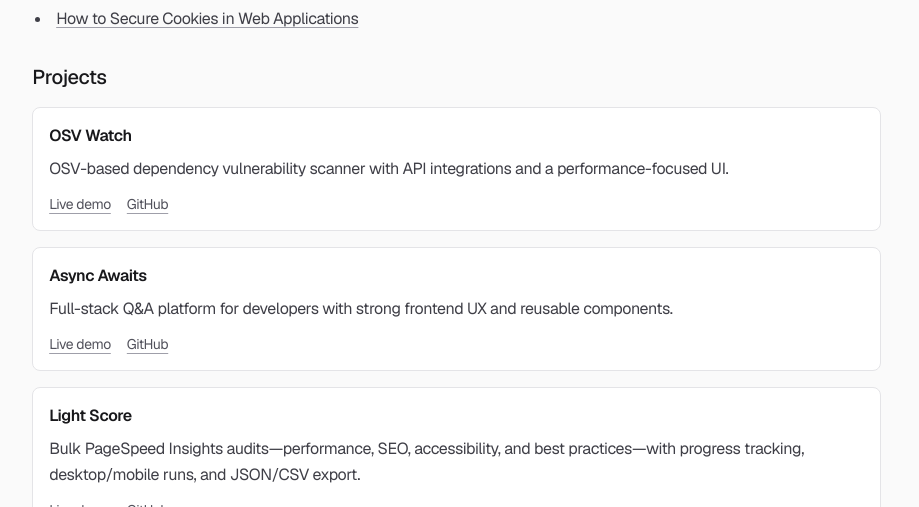
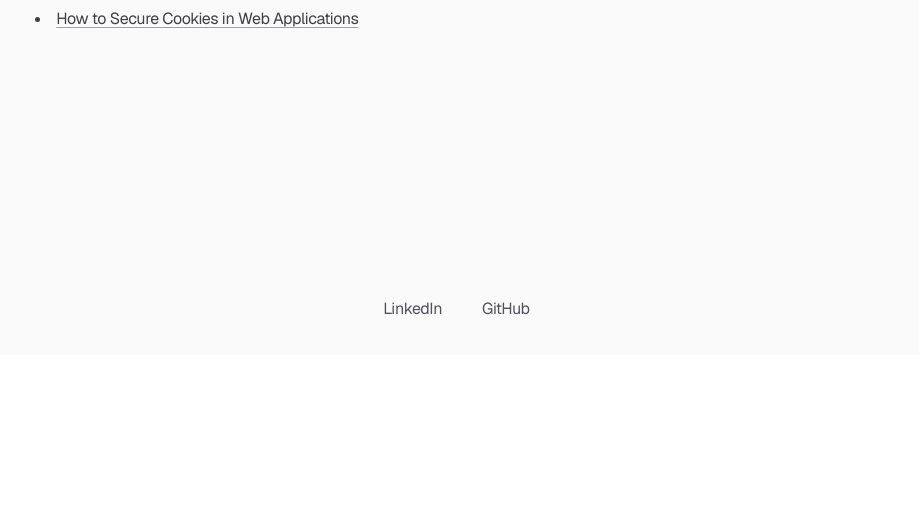
Before and after one commit to abhishekmardiya/abhishekmardiya.dev, a Next.js app: page / in a window 1280 px wide. Shown: the part 445-952 px from the top of the page, without its empty margins (176-1095 px from the left). After the commit the page ends 800 px from the top, so only its background shows below. Built offline with nearby package versions, Linux system fonts and the light colour scheme; no server answers.

Commit message:
Remove ProjectsSection component and associated project constants from the codebase.

```diff
--- a/src/app/page.tsx
+++ b/src/app/page.tsx
@@ -1,7 +1,6 @@
 import type { Metadata } from "next";
 import Link from "next/link";
 import { BlogLinks } from "@/component/BlogLinks";
-import { ProjectsSection } from "@/component/ProjectsSection";
 import { SITE_CONSTANTS } from "@/constants";
 import { getOgImage, getSeoMetaData } from "@/utils";
 
@@ -81,8 +80,6 @@
         </div>
         <BlogLinks isFromIndexPage />
       </div>
-
-      <ProjectsSection />
     </section>
   );
 }
--- a/src/component/ProjectsSection.tsx
+++ /dev/null
@@ -1,56 +0,0 @@
-import Link from "next/link";
-import type { ReactElement } from "react";
-import { PROJECTS } from "@/constants";
-
-const projectLinkClassName: string =
-  "text-sm text-zinc-600 underline underline-offset-4 decoration-zinc-400 transition-colors hover:text-blue-600 focus-visible:outline focus-visible:outline-2 focus-visible:outline-offset-2 focus-visible:outline-blue-500 active:text-blue-500 dark:text-zinc-400 dark:decoration-zinc-600 dark:hover:text-blue-400 dark:active:text-blue-300";
-
-export const ProjectsSection = (): ReactElement => {
-  return (
-    <section
-      id="projects"
-      className="mt-6 sm:mt-8"
-      aria-labelledby="projects-heading"
-    >
-      <h2
-        id="projects-heading"
-        className="mb-4 text-lg font-medium text-zinc-900 sm:text-xl dark:text-zinc-100"
-      >
-        Projects
-      </h2>
-      <ul className="space-y-4">
-        {PROJECTS.map((project) => (
-          <li
-            key={project.title}
-            className="rounded-lg border border-zinc-200 bg-white p-4 dark:border-zinc-800 dark:bg-zinc-950/50"
-          >
-            <h3 className="text-base font-semibold text-zinc-900 dark:text-zinc-100">
-              {project.title}
-            </h3>
-            <p className="mt-2 text-[15px] leading-relaxed text-zinc-700 dark:text-zinc-300 sm:text-base">
-              {project.description}
-            </p>
-            <div className="mt-3 flex flex-wrap gap-x-4 gap-y-2">
-              <Link
-                href={project.liveDemoUrl}
-                target="_blank"
-                rel="noopener noreferrer"
-                className={projectLinkClassName}
-              >
-                Live demo
-              </Link>
-              <Link
-                href={project.githubUrl}
-                target="_blank"
-                rel="noopener noreferrer"
-                className={projectLinkClassName}
-              >
-                GitHub
-              </Link>
-            </div>
-          </li>
-        ))}
-      </ul>
-    </section>
-  );
-};
--- a/src/constants/index.ts
+++ b/src/constants/index.ts
@@ -1,9 +1,3 @@
-import type { Project } from "./projects";
-import { PROJECTS } from "./projects";
-
-export type { Project };
-export { PROJECTS };
-
 type SiteConstants = {
   siteUrl: string;
   siteName: string;
--- a/src/constants/projects.ts
+++ /dev/null
@@ -1,37 +0,0 @@
-export type Project = {
-  readonly title: string;
-  readonly description: string;
-  readonly liveDemoUrl: string;
-  readonly githubUrl: string;
-};
-
-export const PROJECTS: readonly Project[] = [
-  {
-    title: "OSV Watch",
-    description:
-      "OSV-based dependency vulnerability scanner with API integrations and a performance-focused UI.",
-    liveDemoUrl: "https://osv-watch.vercel.app",
-    githubUrl: "https://github.com/abhishekmardiya/osv-watch",
-  },
-  {
-    title: "Async Awaits",
-    description:
-      "Full-stack Q&A platform for developers with strong frontend UX and reusable components.",
-    liveDemoUrl: "https://asyncawaits.com",
-    githubUrl: "https://github.com/abhishekmardiya/async-awaits",
-  },
-  {
-    title: "Light Score",
-    description:
-      "Bulk PageSpeed Insights audits—performance, SEO, accessibility, and best practices—with progress tracking, desktop/mobile runs, and JSON/CSV export.",
-    liveDemoUrl: "https://light-score.vercel.app",
-    githubUrl: "https://github.com/abhishekmardiya/light-score",
-  },
-  {
-    title: "Cognitive MCQ Analyzer",
-    description:
-      "Next.js app that ingests MCQs from PDF or text, evaluates them with Gemini via the AI SDK, streams structured results, and exports a downloadable PDF report.",
-    liveDemoUrl: "https://cognitive-mcq-analyzer.vercel.app",
-    githubUrl: "https://github.com/abhishekmardiya/cognitive-MCQ-analyzer",
-  },
-];
```
